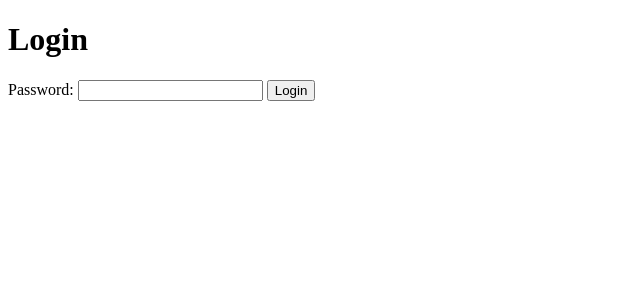
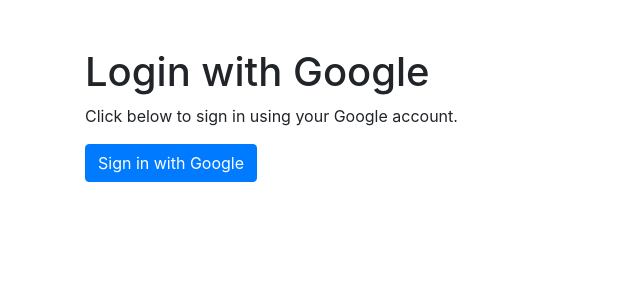
Before and after one commit to MonkeyFaceSenior/pywebapp, a Flask app: page /login in a window 1280 px wide. Shown: the top 300 px of the page, without its empty margins (0-640 px from the left). Run offline with Flask 3, Linux system fonts and the light colour scheme; some libraries are stand-ins or nearby versions.

Commit message:
oauth update

```diff
--- a/app.py
+++ b/app.py
@@ -1,12 +1,17 @@
 # main page in flask diary app
+import os
 import mysql.connector
+from dotenv import load_dotenv
 from flask import Flask, render_template, request, url_for, flash, redirect, session
+from authlib.integrations.flask_client import OAuth
 from werkzeug.exceptions import abort
+
+load_dotenv()
 
 config = {
   'user': 'diary',
   'password': 'Abc123321!',
-  'host': '192.168.69.207',
+  'host': 'homeysrv.local.lau.fm',
   'port': 3307,
   'database': 'hannadiary',
   'raise_on_warnings': True
@@ -28,8 +33,22 @@
     return post
 
 app = Flask(__name__)
-app.config['SECRET_KEY'] = 'your secret key'
-PASSWORD = '123123'  # Replace with your desired password
+app.config['SECRET_KEY'] = os.environ.get('FLASK_SECRET_KEY', 'your-secret-key')
+app.config['GOOGLE_CLIENT_ID'] = os.environ.get('GOOGLE_CLIENT_ID')
+app.config['GOOGLE_CLIENT_SECRET'] = os.environ.get('GOOGLE_CLIENT_SECRET')
+app.config['OAUTHLIB_INSECURE_TRANSPORT'] = os.environ.get('OAUTHLIB_INSECURE_TRANSPORT', '1')
+
+oauth = OAuth(app)
+oauth.register(
+    name='google',
+    client_id=app.config['GOOGLE_CLIENT_ID'],
+    client_secret=app.config['GOOGLE_CLIENT_SECRET'],
+    access_token_url='https://oauth2.googleapis.com/token',
+    authorize_url='https://accounts.google.com/o/oauth2/v2/auth',
+    api_base_url='https://www.googleapis.com/oauth2/v1/',
+    userinfo_endpoint='https://openidconnect.googleapis.com/v1/userinfo',
+    client_kwargs={'scope': 'openid email profile'},
+)
 
 # default website here... eg: http://localhost:5000
 @app.route('/')
@@ -48,25 +67,45 @@
 
     return render_template('index.html', posts=result)
 
-@app.route('/login', methods=['GET', 'POST'])
+@app.route('/login')
 def login():
-    if request.method == 'POST':
-        password = request.form['password']
-        if password == PASSWORD:
-            session['authenticated'] = True
-            return redirect(url_for('index'))
-        else:
-            flash('Invalid password', 'danger')
+    if session.get('authenticated'):
+        return redirect(url_for('index'))
     return render_template('login.html')
+
+@app.route('/login/google')
+def login_google():
+    if not app.config['GOOGLE_CLIENT_ID'] or not app.config['GOOGLE_CLIENT_SECRET']:
+        flash('Google OAuth is not configured. Set GOOGLE_CLIENT_ID and GOOGLE_CLIENT_SECRET.', 'danger')
+        return redirect(url_for('login'))
+    redirect_uri = url_for('authorize_google', _external=True)
+    return oauth.google.authorize_redirect(redirect_uri)
+
+@app.route('/authorize/google')
+def authorize_google():
+    token = oauth.google.authorize_access_token()
+    user_info = None
+    try:
+        user_info = oauth.google.parse_id_token(token)
+    except Exception:
+        pass
+    if not user_info:
+        resp = oauth.google.get('userinfo')
+        user_info = resp.json()
+
+    session['authenticated'] = True
+    session['user'] = user_info.get('email') or user_info.get('name') or 'Google user'
+    return redirect(url_for('index'))
 
 @app.route('/logout')
 def logout():
     session.pop('authenticated', None)
+    session.pop('user', None)
     return redirect(url_for('index'))
 
 @app.before_request
 def restrict_to_authenticated_user():
-    if request.endpoint in ['post'] and not session.get('authenticated'):
+    if request.endpoint in ['post', 'create', 'edit', 'delete'] and not session.get('authenticated'):
         return redirect(url_for('login'))
 
 # view individual post here ... eg: http://localhost:5000/5 (show the detail of post #5)
--- a/requirements.txt
+++ b/requirements.txt
@@ -1,5 +1,6 @@
 Flask==3.0.3
 Werkzeug==3.0.4
 python-dotenv==1.0.1
+Authlib==1.2.0
 packaging==24.1
 mysql-connector-python==9.0.0
--- a/templates/login.html
+++ b/templates/login.html
@@ -3,22 +3,22 @@
   <head>
     <meta charset="utf-8">
     <title>Login</title>
+    <link rel="stylesheet" href="https://stackpath.bootstrapcdn.com/bootstrap/4.3.1/css/bootstrap.min.css" crossorigin="anonymous">
   </head>
   <body>
-    <h1>Login</h1>
-    <form method="post">
-      <label for="password">Password:</label>
-      <input type="password" id="password" name="password" required>
-      <button type="submit">Login</button>
-    </form>
+    <div class="container mt-5">
+      <h1>Login with Google</h1>
+      <p>Click below to sign in using your Google account.</p>
+      <a class="btn btn-primary" href="{{ url_for('login_google') }}">Sign in with Google</a>
       {% with messages = get_flashed_messages(with_categories=true) %}
         {% if messages %}
-        <ul>
+          <div class="mt-3">
             {% for category, message in messages %}
-            <li class="{{ category }}">{{ message }}</li>
+              <div class="alert alert-{{ category }}" role="alert">{{ message }}</div>
             {% endfor %}
-        </ul>
+          </div>
         {% endif %}
       {% endwith %}
+    </div>
   </body>
 </html>
```
Also changed, not shown: templates/base.html (+13 -1 lines). Lines whose indentation alone changed are shown as unchanged.
